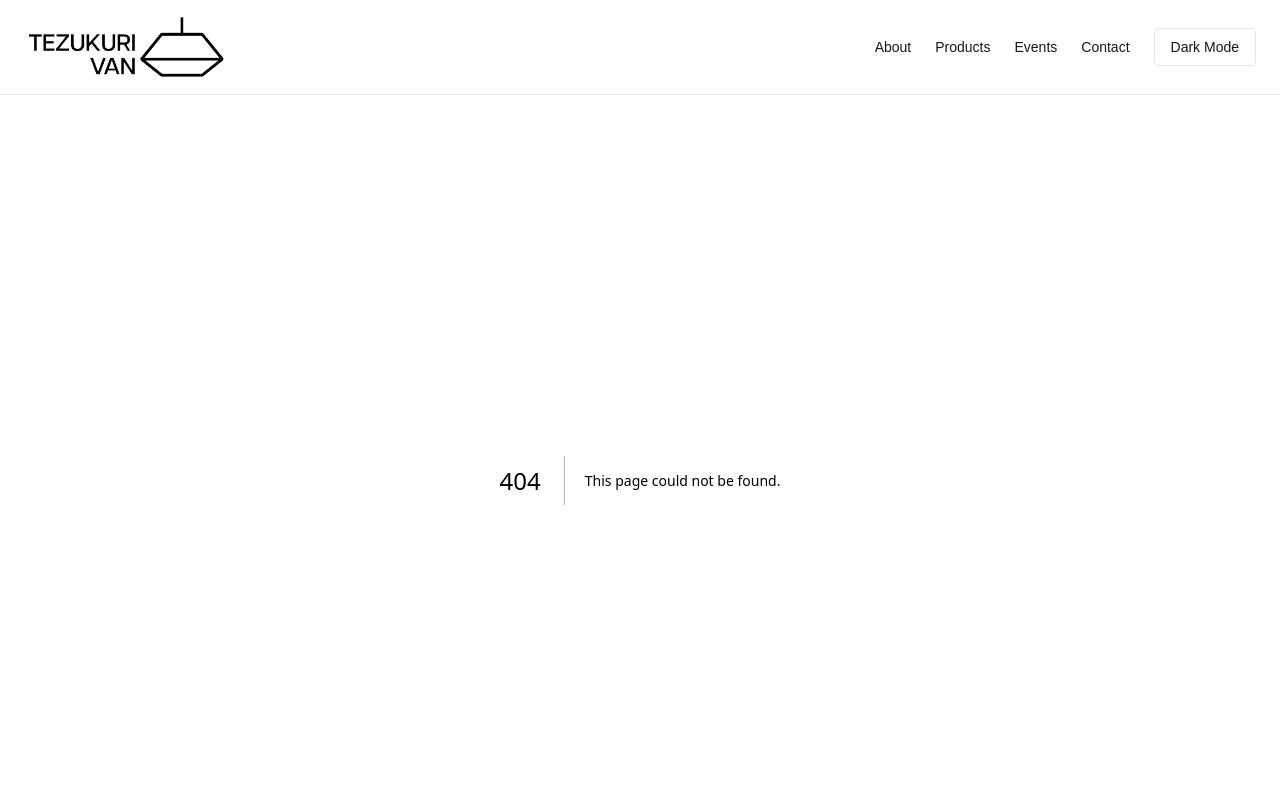
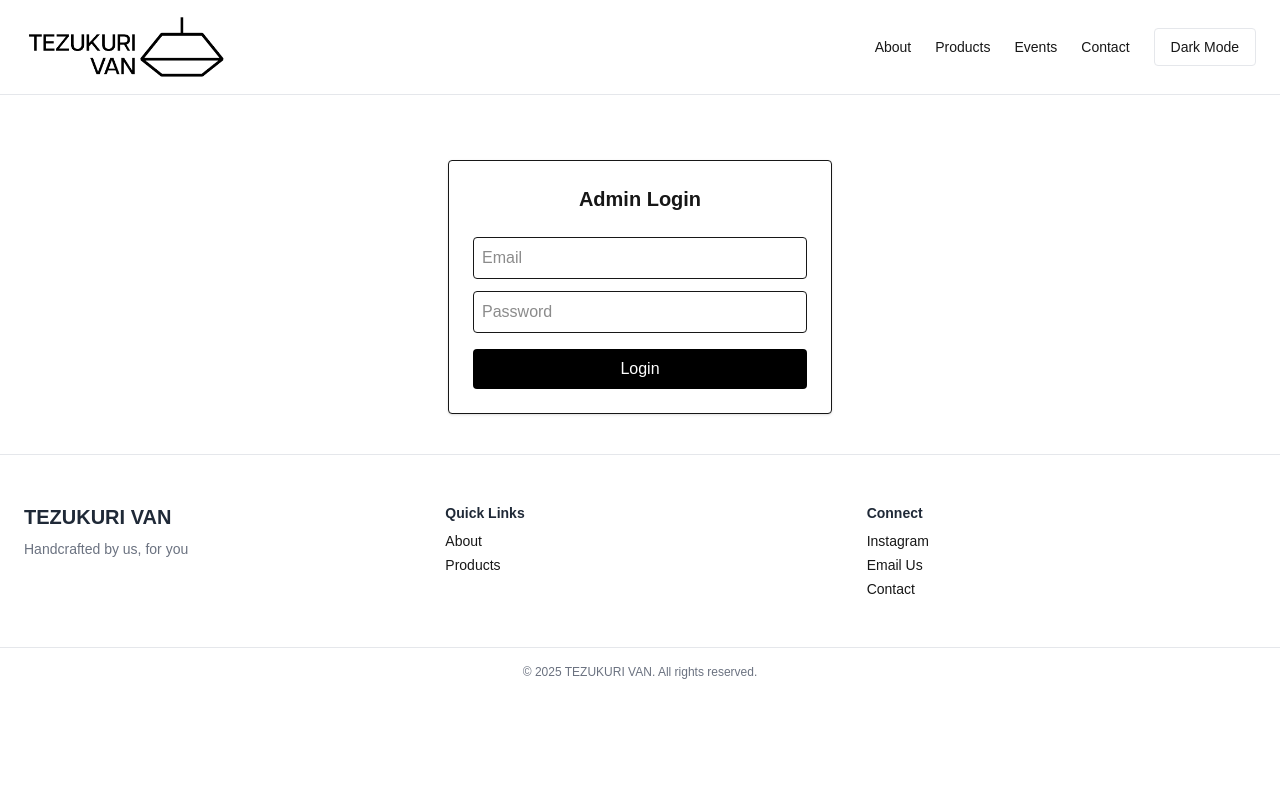
Before and after one commit to ianez7659/tezukuri-van, a Next.js app: page /admin/login in a window 1280 px wide. Before the commit this address had no page. Shown: the top 800 px of the page. Built offline with nearby package versions, Linux system fonts and the light colour scheme; no server answers.

Commit message:
Add login page and form to access admin mode page

```diff
--- /dev/null
+++ b/src/app/admin/login/page.tsx
@@ -0,0 +1,5 @@
+import LoginForm from "@/components/admin/LoginForm";
+
+export default function AdminLoginPage() {
+  return <LoginForm />;
+}
--- /dev/null
+++ b/src/components/admin/LoginForm.tsx
@@ -0,0 +1,69 @@
+"use client";
+
+import { useState } from "react";
+import { supabase } from "@/lib/supabaseClient";
+import { useRouter } from "next/navigation";
+
+export default function LoginForm() {
+  const [email, setEmail] = useState("");
+  const [password, setPassword] = useState("");
+  const [errorMsg, setErrorMsg] = useState("");
+  const [loading, setLoading] = useState(false);
+  const router = useRouter();
+
+  const handleLogin = async (e: React.FormEvent) => {
+    e.preventDefault();
+    setErrorMsg("");
+    setLoading(true);
+
+    const { error } = await supabase.auth.signInWithPassword({
+      email,
+      password,
+    });
+
+    setLoading(false);
+
+    if (error) {
+      setErrorMsg(error.message);
+    } else {
+      router.push("/admin/dashboard"); // Redirect to products page on success
+    }
+  };
+
+  return (
+    <form
+      onSubmit={handleLogin}
+      className="max-w-sm mx-auto mt-20 p-6 border rounded shadow bg-white"
+    >
+      <h2 className="text-xl font-bold mb-6 text-center">Admin Login</h2>
+
+      <input
+        type="email"
+        placeholder="Email"
+        value={email}
+        onChange={(e) => setEmail(e.target.value)}
+        className="w-full mb-3 p-2 border rounded"
+        required
+      />
+
+      <input
+        type="password"
+        placeholder="Password"
+        value={password}
+        onChange={(e) => setPassword(e.target.value)}
+        className="w-full mb-4 p-2 border rounded"
+        required
+      />
+
+      {errorMsg && <p className="text-red-600 mb-4 text-sm">{errorMsg}</p>}
+
+      <button
+        type="submit"
+        disabled={loading}
+        className="w-full bg-black text-white py-2 rounded hover:bg-gray-900"
+      >
+        {loading ? "Logging in..." : "Login"}
+      </button>
+    </form>
+  );
+}
```
